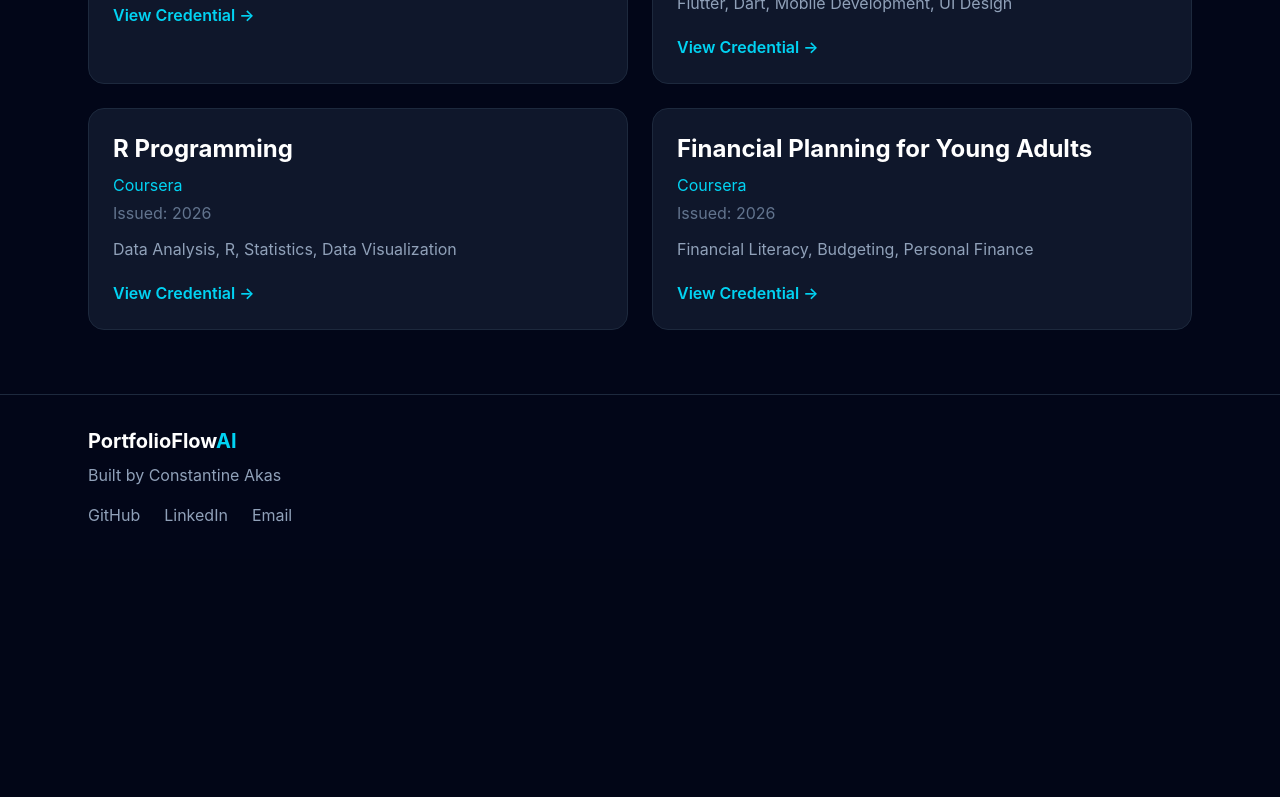
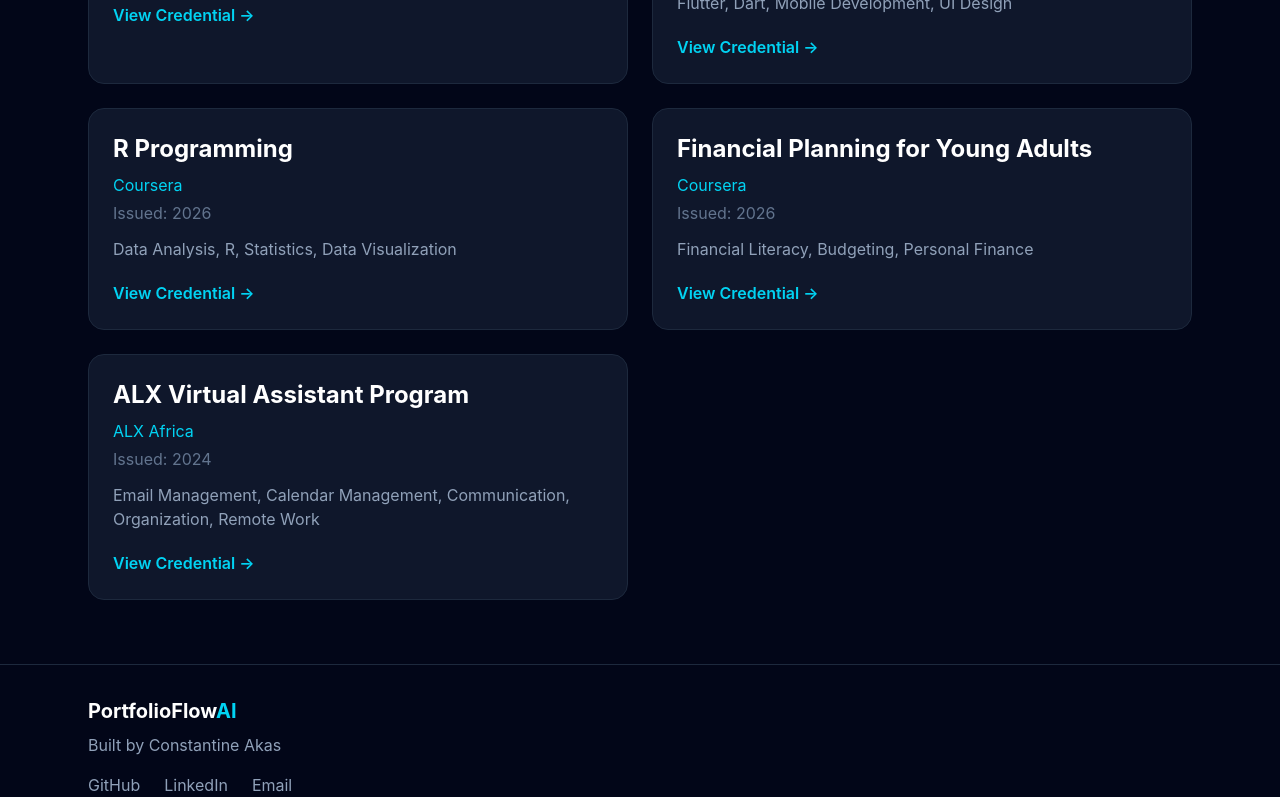
Before and after one commit to codestantceasar/taskflow, a React (Vite) app: page /certificates in a window 1280 px wide. Shown: the part 443-1240 px from the top of the page. Before the commit the page ends 1002 px from the top, so only its background shows below. Built offline with nearby package versions, Linux system fonts and the light colour scheme.

Commit message:
updated certificate

```diff
--- a/src/pages/Certificates.jsx
+++ b/src/pages/Certificates.jsx
@@ -31,6 +31,14 @@
       skills: "Financial Literacy, Budgeting, Personal Finance",
       link: "https://www.coursera.org/account/accomplishments/certificate/TM5FPMR5YHRD",
     },
+    {
+  title: "ALX Virtual Assistant Program",
+  provider: "ALX Africa",
+  issued: "2024",
+  skills:
+    "Email Management, Calendar Management, Communication, Organization, Remote Work",
+  link: "/ALX_Virtual_Assistant_Certificate.png",
+},
   ];
 
   return (
```
Also changed, not shown: public/ALX_Virtual_Assistant_Certificate.png (added).
